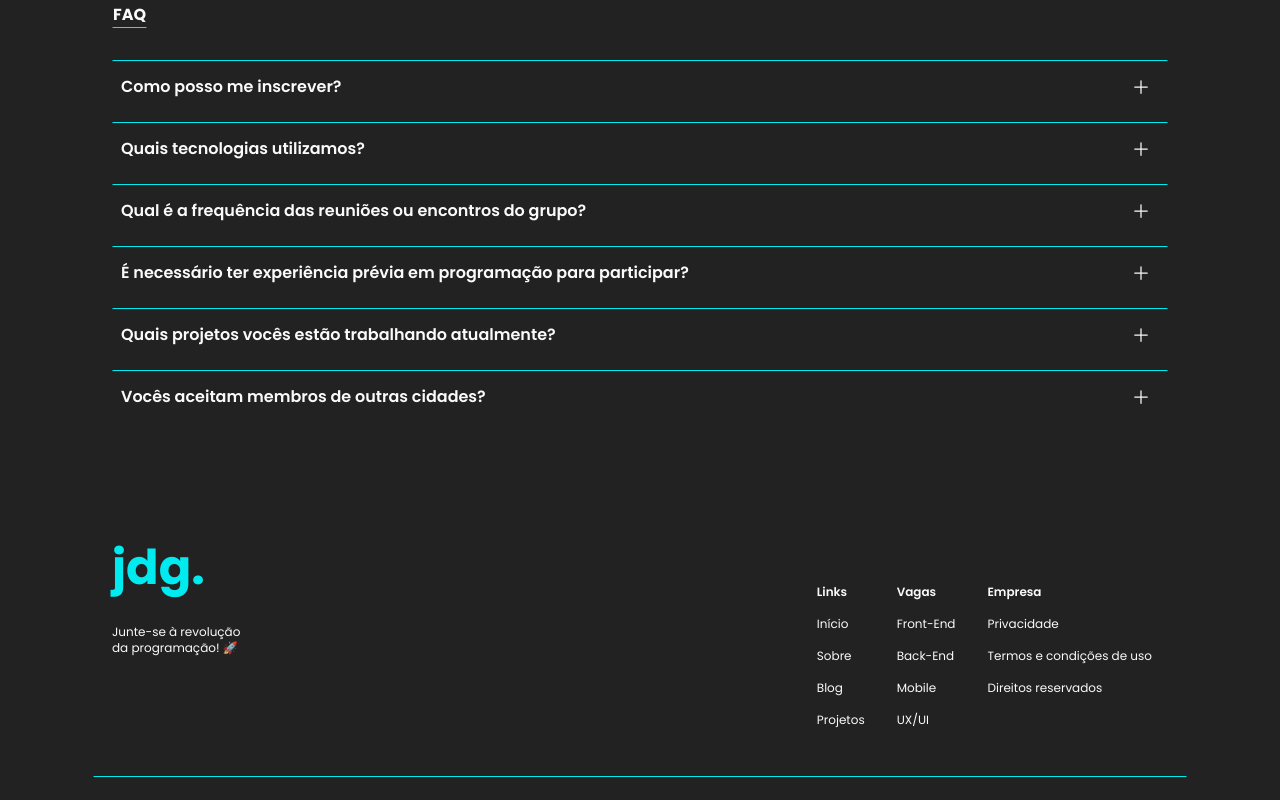
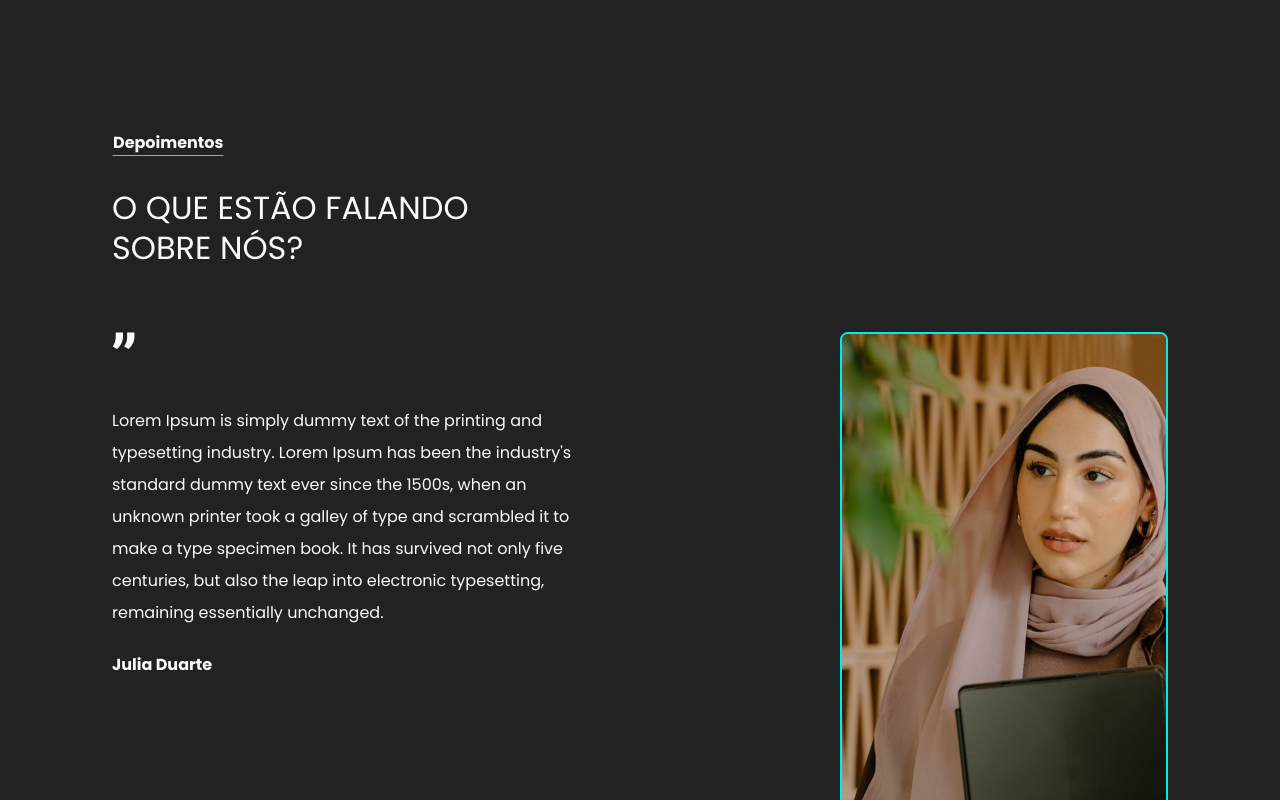
Before and after one commit to renovatt/voluntary-jdg-website, a Next.js app: page / in a window 1280 px wide. Shown: the part 2020-2820 px from the top of the page. Built offline with nearby package versions, Linux system fonts and the light colour scheme.

Commit message:
feat: add Depositions section

```diff
--- a/src/app/components/Depositions/index.tsx
+++ b/src/app/components/Depositions/index.tsx
@@ -1,24 +1,43 @@
+"use client"
 import React from 'react'
 import DepositionsItem from './DepositionsItem'
-
+import Title from '../Title'
+import { Swiper, SwiperSlide } from "swiper/react"
+import { Navigation, Pagination } from 'swiper/modules'
+import { sliderItemsMock } from './mock'
 
 
 export default function Depositions() {
   return (
-    <section className="container bg-primary px-4 md:px-20 sm:my-32 mb-[266px]">
-      <p className="mb-8 inline-block border-b text-left border-b-primary font-bold text-secondary">
-        DEPOIMENTOS
-      </p>
+    <section className="container bg-primary px-4 md:px-20 sm:my-32 mb-[100px]">
+      <Title text="Depoimentos" />
 
-      <h1 className='uppercase pb-16 text-2xl font-medium text-zinc-50 sm:text-xxl'>O que estão falando sobre nós?</h1>
+      <h2 className='uppercase pb-16 text-2xl font-medium xl:w-[454px] leading-10 text-zinc-50 sm:text-xxl'>O que estão falando sobre nós?</h2>
 
-      <img src={'/icons/quotation.svg'} alt="Quotation" className='mb-14' />
+      <Swiper
+        speed={900}
+        slidesPerView={1}
+        className="ease flex h-full w-full transition duration-200 depositionsSwiper"
+        navigation
+        modules={[Navigation, Pagination]}
+        loop={false}
+        spaceBetween={10}
+      >
+      {sliderItemsMock?.map(item => {
+        return (
+          <SwiperSlide key={item.id}>
+            <DepositionsItem
+              id={item.id}
+              name={item.name}
+              imgUrl={item.image}
+              description={item.text}
+            />
+          </SwiperSlide>
+        )
+      })}
+      </Swiper>
 
-      <DepositionsItem
-        name='Julia Duarte'
-        imgUrl='/people.png'
-        descrition="Lorem Ipsum is simply dummy text of the printing and typesetting industry. Lorem Ipsum has been the industry's standard dummy text ever since the 1500s, when an unknown printer took a galley of type and scrambled it to make a type specimen book. It has survived not only five centuries, but also the leap into electronic typesetting, remaining essentially unchanged."
-      />
+
     </section>
   )
 }
--- a/src/app/page.tsx
+++ b/src/app/page.tsx
@@ -1,4 +1,5 @@
 import Banner from './components/Banner'
+import Depositions from './components/Depositions'
 import Faq from './components/Faq'
 import Projects from './components/Projetcts'
 
@@ -7,6 +8,7 @@ export default function Home() {
     <>
       <Banner />
       <Projects />
+      <Depositions />
       <Faq />
     </>
   )
```
